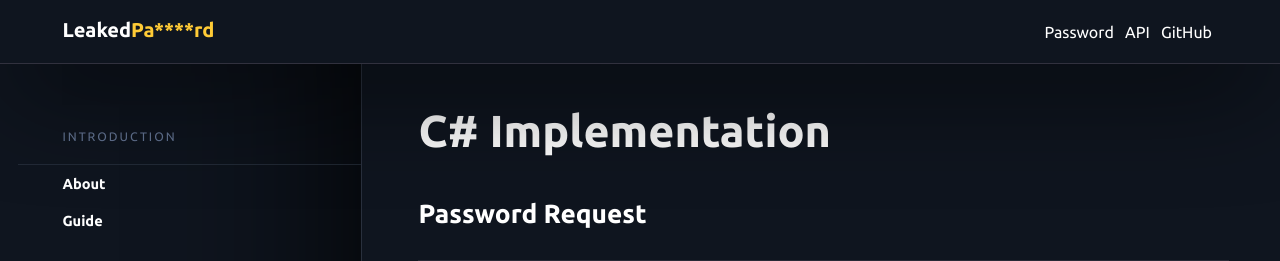
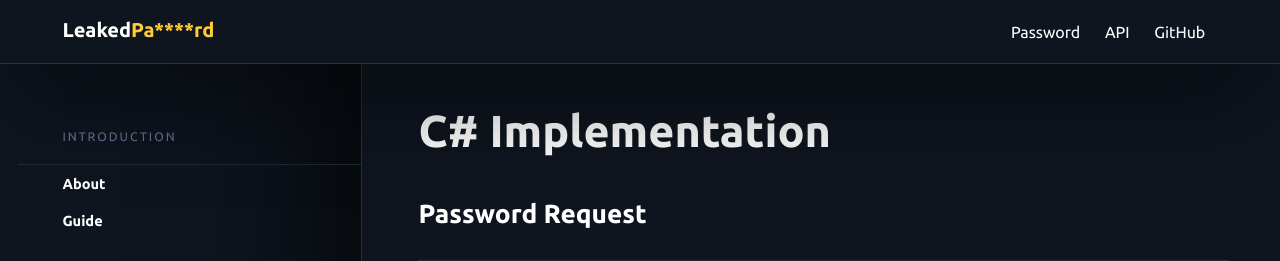
Before and after one commit to triss90/leakedpassword.com, a PHP site: page /documentation/c/index.php in a window 1280 px wide. Shown: the top 261 px of the page. Run offline with PHP 8.4, Linux system fonts and the light colour scheme; some libraries are stand-ins or nearby versions.

Commit message:
update navigation spacing

```diff
--- a/assets/css/_module_navigation.scss
+++ b/assets/css/_module_navigation.scss
@@ -71,7 +71,7 @@ nav[aria-label='site'] {
 
     }
     li {
-      margin: 0 0.25rem;
+      margin: 0 0.55rem;
       a {
         color: $color12;
         height: 100%;
--- a/assets/css/app.css
+++ b/assets/css/app.css
@@ -290,7 +290,7 @@ nav[aria-label='site'] {
         nav[aria-label='site'] ul.active {
           display: flex !important; } }
     nav[aria-label='site'] ul li {
-      margin: 0 0.25rem; }
+      margin: 0 0.55rem; }
       nav[aria-label='site'] ul li a {
         color: #ffffff;
         height: 100%;
```
